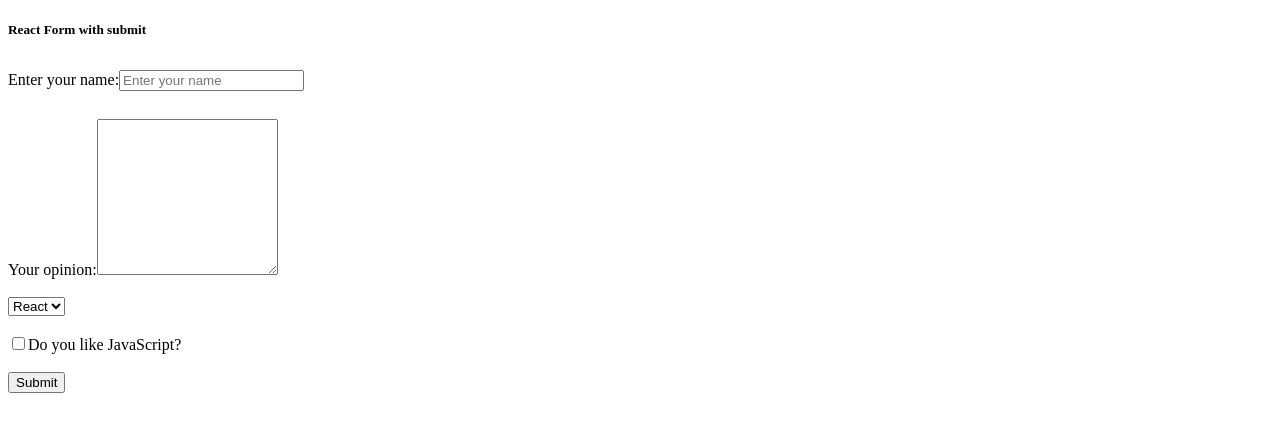
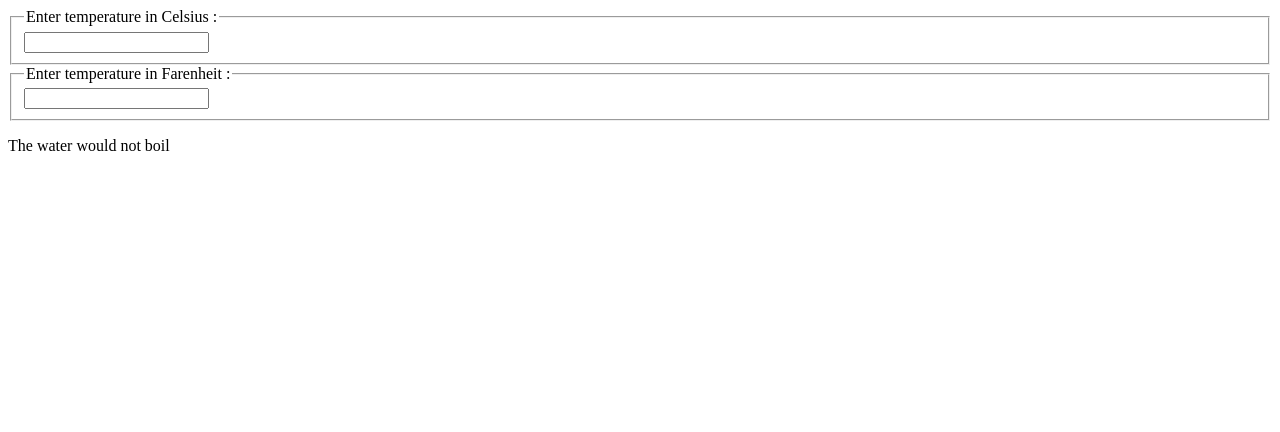
Before and after one commit to smhabibjr/ultimate-react-path, a React (Vite) app: page / in a window 1280 px wide. Shown: the top 432 px of the page. Built offline with nearby package versions, Linux system fonts and the light colour scheme.

Commit message:
add new celsius component

```diff
--- a/src/App.jsx
+++ b/src/App.jsx
@@ -1,8 +1,8 @@
-import Form from "./components/Form";
+import Calculator from "./components/Calculator";
 export default function App() {
   return (
     <div>
-      <Form />
+      <Calculator />
     </div>
   );
 }
--- /dev/null
+++ b/src/components/BoilingVerdict.jsx
@@ -0,0 +1,12 @@
+import PropTypes from "prop-types";
+
+export default function BoilingVerdict({ celsius = 0 }) {
+  if (celsius >= 100) {
+    return <div>The water would boil!</div>;
+  }
+  return <p>The water would not boil</p>;
+}
+
+BoilingVerdict.propTypes = {
+  celsius: PropTypes.number.isRequired,
+};
--- /dev/null
+++ b/src/components/Calculator.jsx
@@ -0,0 +1,61 @@
+import React from "react";
+import BoilingVerdict from "./BoilingVerdict";
+import TemperatureInput from "./TemperatureInput";
+
+export default class Calculator extends React.Component {
+  constructor(props) {
+    super(props);
+    this.state = {
+      temperature: "",
+      scale: "c",
+    };
+  }
+
+  onTemperatureChange = (e, scale) => {
+    this.setState({
+      temperature: e.target.value,
+      scale: scale,
+    });
+  };
+
+  render() {
+    const { temperature, scale } = this.state;
+
+    function toFahrenHeit(temperature) {
+      if (temperature === "") {
+        return "";
+      }
+      return (temperature * 9) / 5 + 32;
+    }
+
+    function toCelsius(temperature) {
+      if (temperature === "") {
+        return "";
+      }
+
+      return ((temperature - 32) * 5) / 9;
+    }
+
+    const tempInFahrenheit =
+      scale === "c" ? toFahrenHeit(temperature) : temperature;
+
+    const tempToCelsius = scale === "f" ? toCelsius(temperature) : temperature;
+
+    return (
+      <div>
+        <TemperatureInput
+          scale="c"
+          temperature={tempToCelsius.toString()}
+          onTemperatureChange={this.onTemperatureChange}
+        />
+
+        <TemperatureInput
+          temperature={tempInFahrenheit.toString()}
+          scale="f"
+          onTemperatureChange={this.onTemperatureChange}
+        />
+        <BoilingVerdict celsius={parseFloat(temperature)} />
+      </div>
+    );
+  }
+}
--- a/src/components/Form.jsx
+++ /dev/null
@@ -1,92 +0,0 @@
-import React from "react";
-
-export default class Form extends React.Component {
-  constructor(props) {
-    super(props);
-    this.state = {
-      title: "",
-      text: "",
-      selectValue: "",
-      isAwesome: false,
-    };
-  }
-
-  inputHandler = (e) => {
-    if (e.target.type === "text") {
-      this.setState({
-        title: e.target.value,
-      });
-    } else if (e.target.type === "textarea") {
-      this.setState({
-        text: e.target.value,
-      });
-    } else if (e.target.type === "select-one") {
-      this.setState({
-        selectValue: e.target.value,
-      });
-    } else if (e.target.type === "checkbox") {
-      this.setState({
-        isAwesome: e.target.checked,
-      });
-    }
-  };
-
-  submitHandler = (e) => {
-    e.preventDefault();
-    alert(JSON.stringify(this.state));
-  };
-
-  render() {
-    const { title, text, selectValue, isAwesome } = this.state;
-    return (
-      <div>
-        <h5>React Form with submit</h5>
-        <form onSubmit={this.submitHandler}>
-          <label htmlFor="userName">Enter your name:</label>
-          <input
-            style={{ marginTop: "10px" }}
-            type="text"
-            id="userName"
-            placeholder="Enter your name"
-            value={title}
-            onChange={this.inputHandler}
-          />
-          <br />
-          <br />
-          <label htmlFor="userOpinion">Your opinion:</label>
-          <textarea
-            style={{ marginTop: "10px" }}
-            name="text"
-            id="userOpinion"
-            cols="20"
-            rows="10"
-            value={text}
-            onChange={this.inputHandler}
-          ></textarea>
-
-          <br />
-          <br />
-          <select value={selectValue} onChange={this.inputHandler}>
-            <option value="React">React</option>
-            <option value="Vue">Vue</option>
-          </select>
-
-          <br />
-          <br />
-
-          <input
-            id="isAgree"
-            type="checkbox"
-            checked={isAwesome}
-            onChange={this.inputHandler}
-          />
-          <label htmlFor="isAgree">Do you like JavaScript?</label>
-
-          <br />
-          <br />
-          <input type="submit" />
-        </form>
-      </div>
-    );
-  }
-}
--- /dev/null
+++ b/src/components/TemperatureInput.jsx
@@ -0,0 +1,31 @@
+import PropTypes from "prop-types";
+
+const scaleName = {
+  c: "Celsius",
+  f: "Farenheit",
+};
+
+export default function TemperatureInput({
+  temperature,
+  scale,
+  onTemperatureChange,
+}) {
+  return (
+    <div>
+      <fieldset>
+        <legend>Enter temperature in {scaleName[scale]} :</legend>
+        <input
+          type="text"
+          value={temperature}
+          onChange={(e) => onTemperatureChange(e, scale)}
+        />
+      </fieldset>
+    </div>
+  );
+}
+
+TemperatureInput.propTypes = {
+  temperature: PropTypes.string.isRequired,
+  onTemperatureChange: PropTypes.func.isRequired,
+  scale: PropTypes.string.isRequired,
+};
```
Also changed, not shown: src/components/Button.jsx (deleted, +0 -32 lines), src/components/Clock.jsx (deleted, +0 -62 lines), src/components/User.jsx (deleted, +0 -21 lines).
